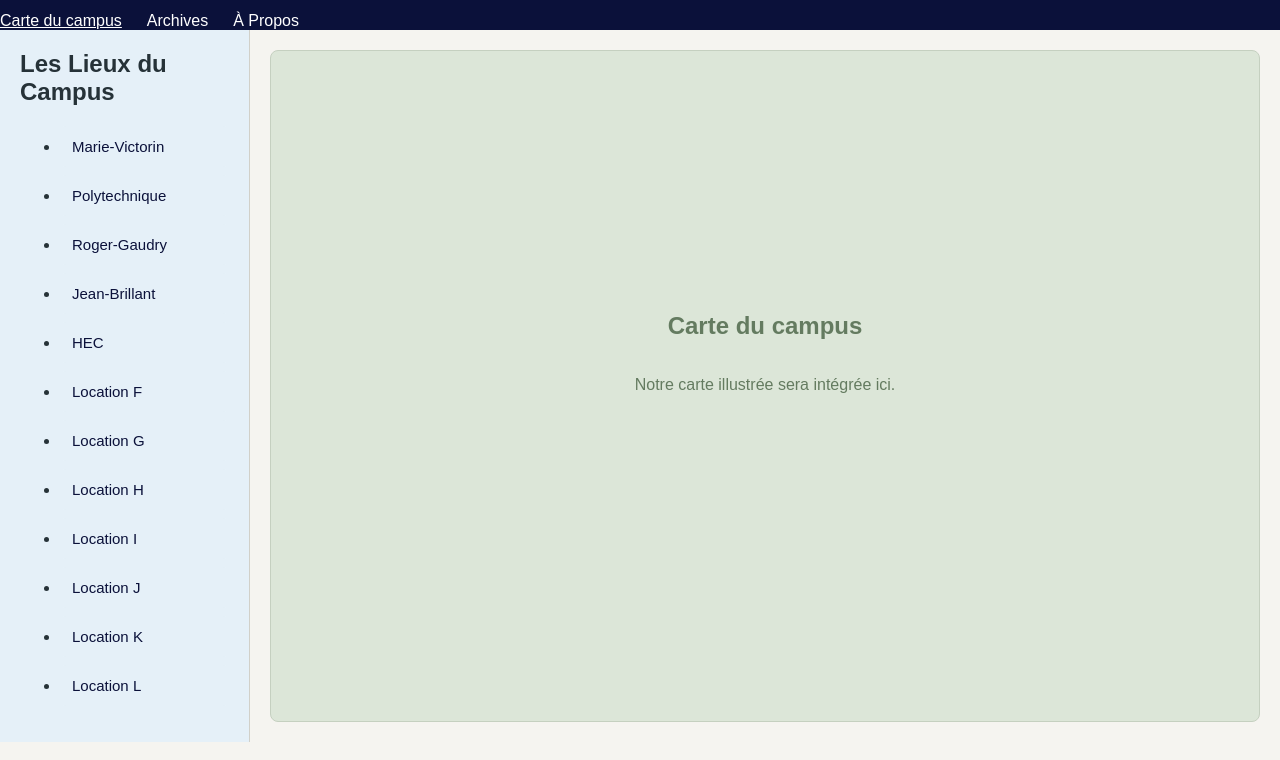
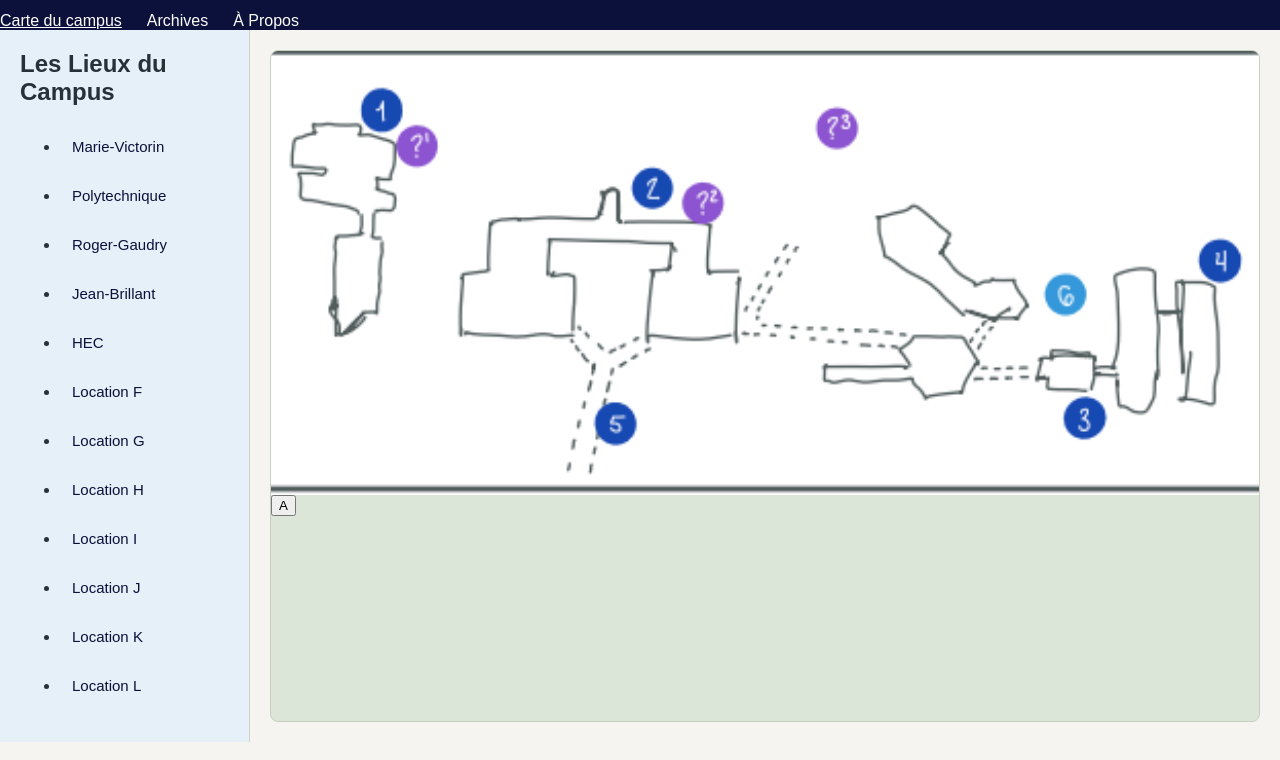
Before and after one commit to EtudiantsInvesti/MonUniversit-MonHistoire, a plain HTML site: page index.html in a window 1280 px wide. Shown: the part 40-800 px from the top of the page. Drawn offline with Linux system fonts and the light colour scheme.

Commit message:
prepping map interaction
adjusting code to be able to intergragte map

```diff
--- a/index.html
+++ b/index.html
@@ -34,10 +34,20 @@
      <section class="map-section" id="carte">
     <div class="map-container" id="map">
 
-        <div class="map-placeholder">
-            <h2>Carte du campus</h2>
-            <p>Notre carte illustrée sera intégrée ici.</p>
-        </div>
+       <img
+    src="images/MapCampusV1.png"
+    alt="Carte illustrée du campus"
+    class="campus-map">
+
+    <!--This button is for the map markers to interact with-->
+<button
+    class="map-marker"
+    data-location="pavillon-a"
+    type="button"
+    aria-label="Voir le Pavillon A">
+    A
+</button>
+
 
         <!-- Floating information popup -->
 <aside class="information-popup" id="information-panel" hidden>
--- a/style.css
+++ b/style.css
@@ -93,7 +93,7 @@ body {
     border-radius: 8px;
 }
 
-.map-placeholder {
+/*.map-placeholder { legacy code
     display: flex;
     flex-direction: column;
     justify-content: center;
@@ -101,6 +101,13 @@ body {
     min-height: 600px;
     text-align: center;
     color: #647b60;
+}*/
+
+.campus-map {
+    width: 100%;
+    height: auto;
+   /* object-fit: contain;*/
+    display: block;
 }
 
 /* Information panel */
```
